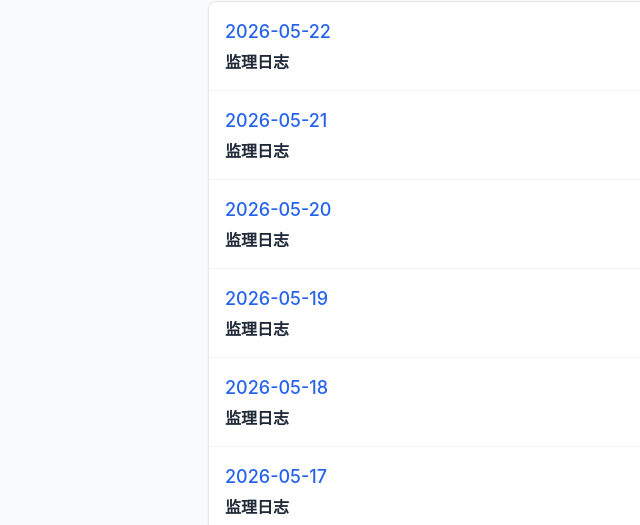
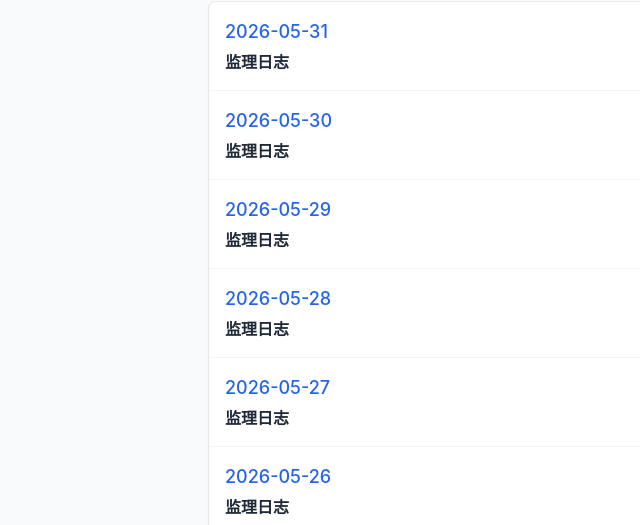
Before and after one commit to yingjiewang123-lab/daily-log, a plain HTML site: page index.html in a window 1280 px wide. Shown: the part 275-800 px from the top of the page, 64-704 px from the left. Drawn offline with nearby package versions, Linux system fonts and the light colour scheme.

Commit message:
Update index.html

```diff
--- a/index.html
+++ b/index.html
@@ -68,6 +68,15 @@
 
         // 2. 日志数据列表
         const logs = [
+            { date: "2026-05-31", name: "监理日志", url: "https://www.kdocs.cn/l/coKgH6k712yT" },
+            { date: "2026-05-30", name: "监理日志", url: "https://www.kdocs.cn/l/ceQJO6gbZej2" },
+            { date: "2026-05-29", name: "监理日志", url: "https://www.kdocs.cn/l/cqyV9D4yhMWD" },
+            { date: "2026-05-28", name: "监理日志", url: "https://www.kdocs.cn/l/cuL7kf1NXVQz" },
+            { date: "2026-05-27", name: "监理日志", url: "https://www.kdocs.cn/l/cvqD8yAUGquW" },
+            { date: "2026-05-26", name: "监理日志", url: "https://www.kdocs.cn/l/ctapw0jM8JuV" },
+            { date: "2026-05-25", name: "监理日志", url: "https://www.kdocs.cn/l/ch0eiXotqllB" },
+            { date: "2026-05-24", name: "监理日志", url: "https://www.kdocs.cn/l/cbdOAdmVSOin" },
+            { date: "2026-05-23", name: "监理日志", url: "https://www.kdocs.cn/l/cjuOmoELoa17" },
             { date: "2026-05-22", name: "监理日志", url: "https://www.kdocs.cn/l/cjNlnAEG56Ob" },
             { date: "2026-05-21", name: "监理日志", url: "https://www.kdocs.cn/l/cmBPm7kjZ7y2" },
             { date: "2026-05-20", name: "监理日志", url: "https://www.kdocs.cn/l/ckBph9TuoRfu" },
```
